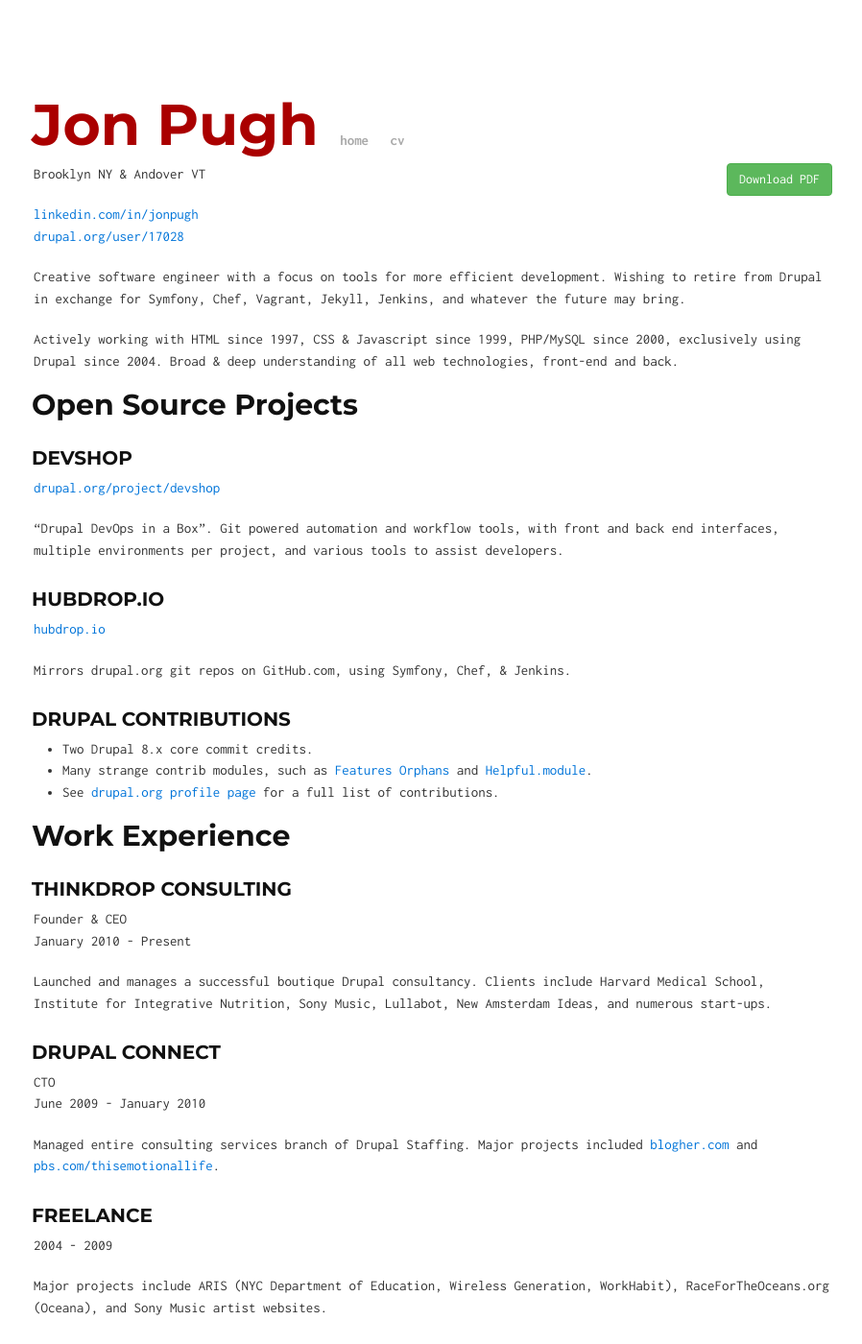
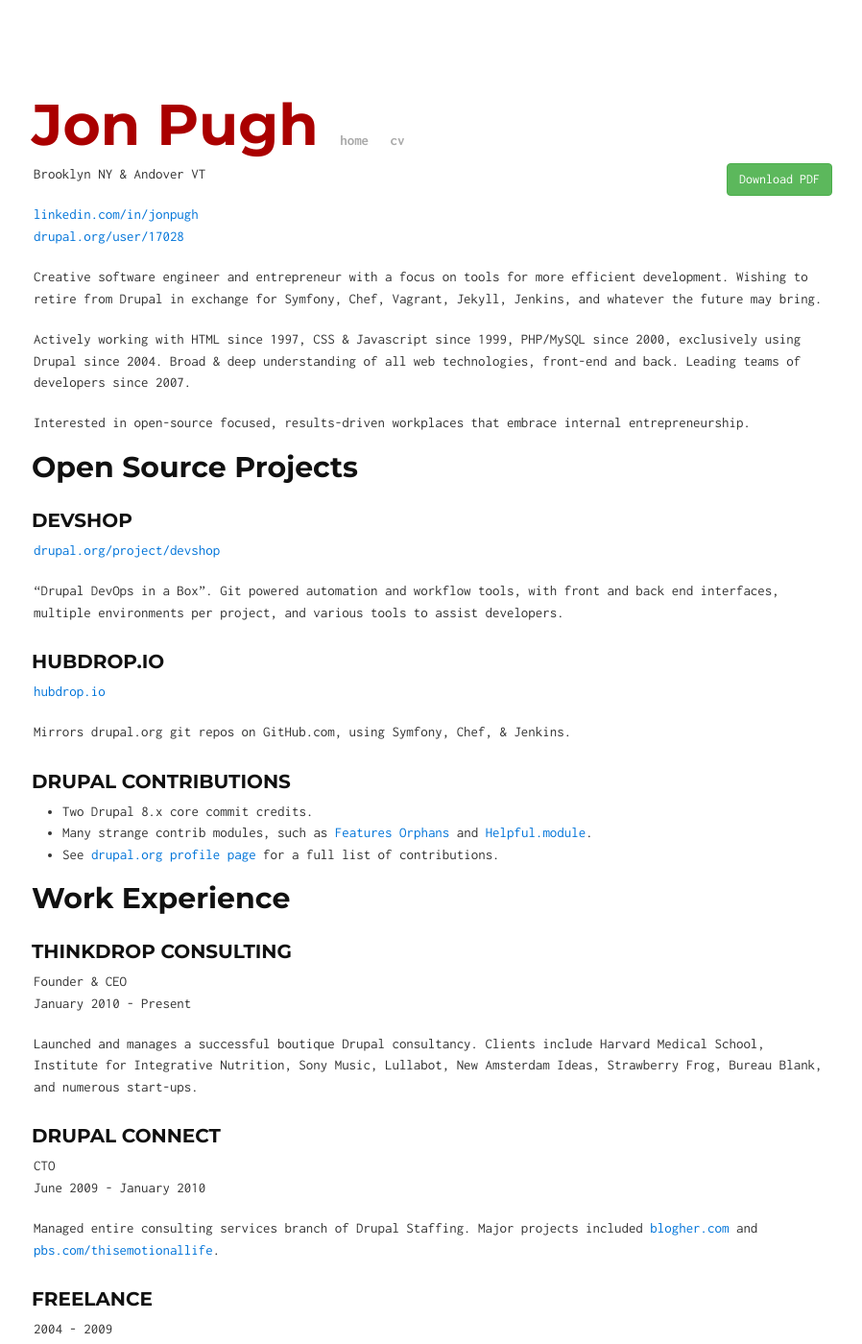
Before and after one commit to jonpugh/jonpugh.github.io, a Jekyll site: the page built from cv/index.md, in a window 1280 px wide and 1400 px high. Shown: the whole window at 96% size, without its empty margins (189-1087 px from the left). Built offline with Jekyll 4.4.1, drawn with Linux system fonts in a browser that asks for light colours; Markdown is read by kramdown in place of the engine named in the settings.

Commit message:
rewording to focus on entrepreneurship, adding more clients.

```diff
--- a/cv/index.md
+++ b/cv/index.md
@@ -7,9 +7,11 @@
 [linkedin.com/in/jonpugh](http://linkedin.com/in/jonpugh) <br/>
 [drupal.org/user/17028](http://drupal.org/user/17028)
 
-Creative software engineer with a focus on tools for more efficient development.  Wishing to retire from Drupal in exchange for Symfony, Chef, Vagrant, Jekyll, Jenkins, and whatever the future may bring.
+Creative software engineer and entrepreneur with a focus on tools for more efficient development.  Wishing to retire from Drupal in exchange for Symfony, Chef, Vagrant, Jekyll, Jenkins, and whatever the future may bring.
 
-Actively working with HTML since 1997, CSS & Javascript since 1999, PHP/MySQL since 2000, exclusively using Drupal since 2004.  Broad & deep understanding of all web technologies, front-end and back.
+Actively working with HTML since 1997, CSS & Javascript since 1999, PHP/MySQL since 2000, exclusively using Drupal since 2004.  Broad & deep understanding of all web technologies, front-end and back.  Leading teams of developers since 2007.
+
+Interested in open-source focused, results-driven workplaces that embrace internal entrepreneurship.
 
 Open Source Projects
 --------------------
@@ -37,11 +39,11 @@
 ---------------
 
 ### ThinkDrop Consulting
-Founder & CEO<br />
+Founder & CEO <br />
 January 2010 - Present
 
 Launched and manages a successful boutique Drupal consultancy.  Clients include Harvard Medical School,
-Institute for Integrative Nutrition, Sony Music, Lullabot, New Amsterdam Ideas, and numerous start-ups.
+Institute for Integrative Nutrition, Sony Music, Lullabot, New Amsterdam Ideas, Strawberry Frog, Bureau Blank, and numerous start-ups.
 
 ### Drupal Connect
 CTO <br />
```
